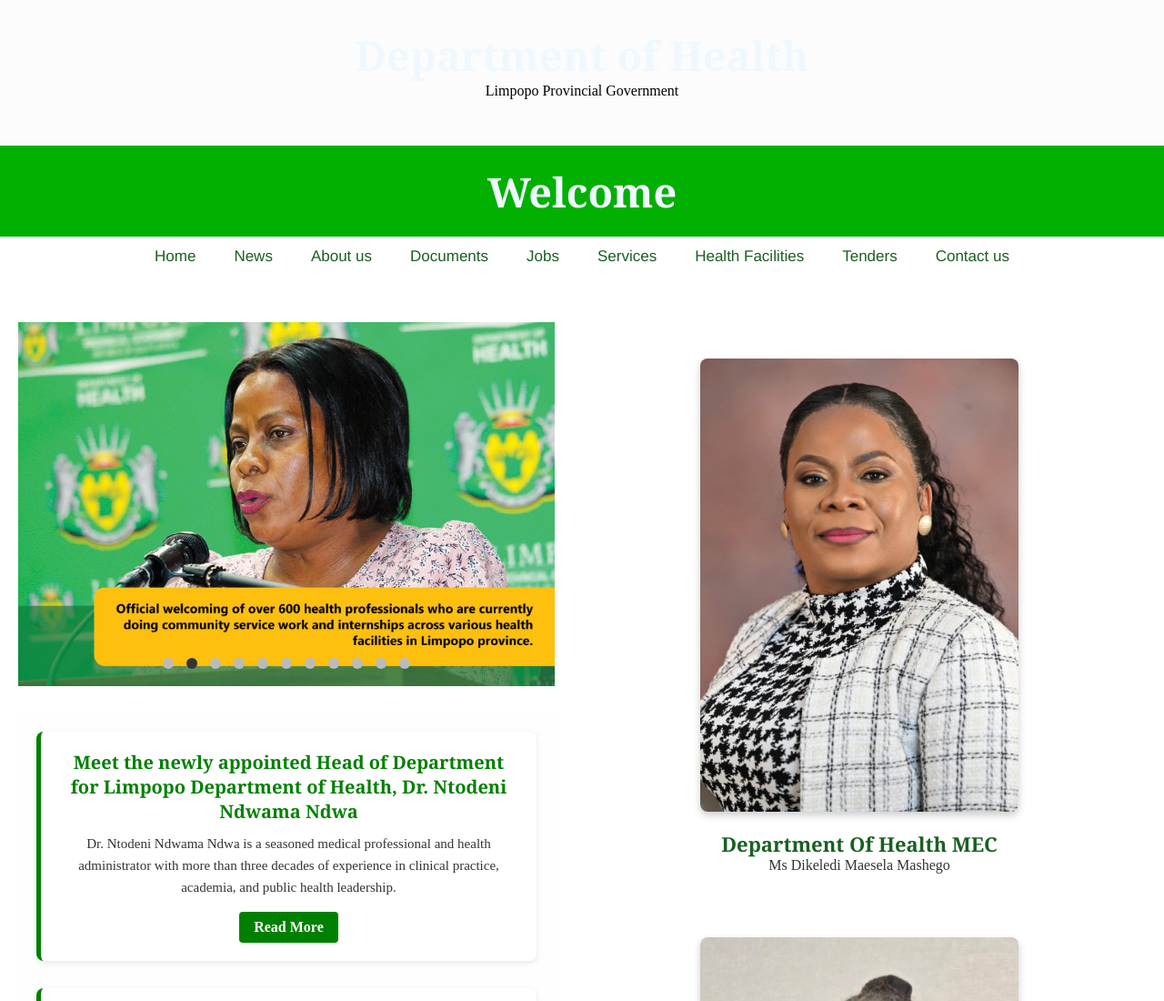
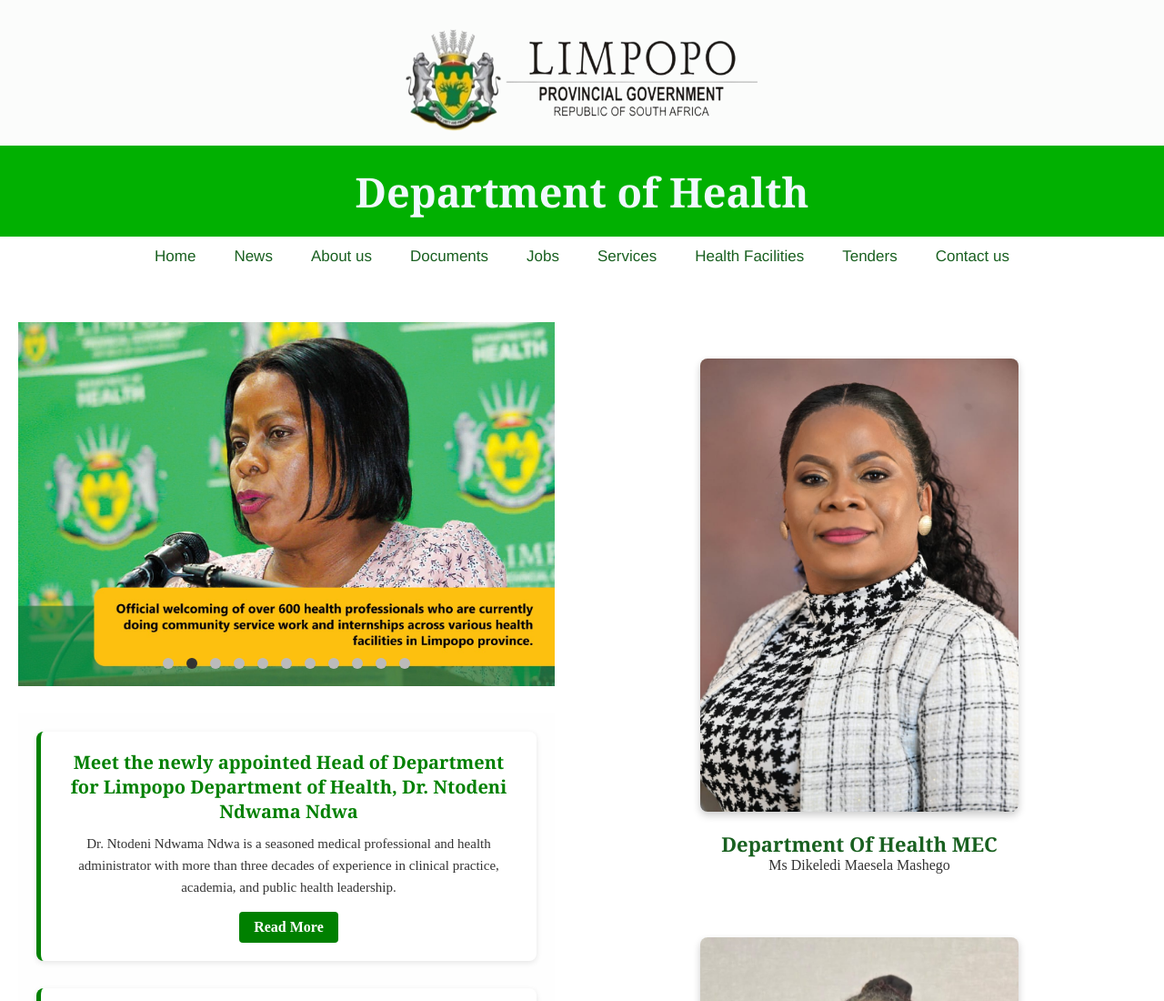
Before and after one commit to MartinDev-ops/Doh, a plain HTML site: page index.html in a window 1280 px wide. Shown: the top 1100 px of the page at 91% size. Drawn offline with Linux system fonts and the light colour scheme.

Commit message:
Update index.html

```diff
--- a/index.html
+++ b/index.html
@@ -12,13 +12,14 @@
 <body>
   <!-- Primary Header -->
   <div id="primary_header">
-    <h1>Department of Health</h1>
-    <p1>Limpopo Provincial Government</p1>
+     <img id ="logo" src="images/limpop-province.png"   >
+
   </div>
 
   <!-- Secondary Header -->
   <div id="secondary_header">
-    <h1>Welcome</h1>
+    <h1>Department of Health</h1>
+
   </div>
 
   <!-- Navigation -->
```
